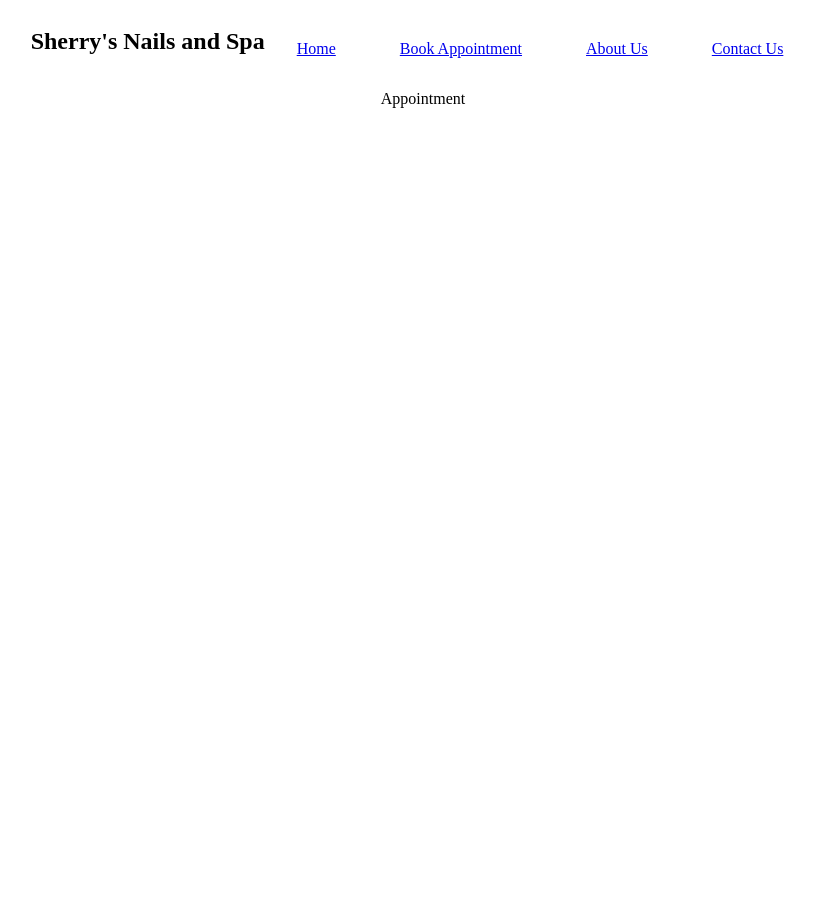
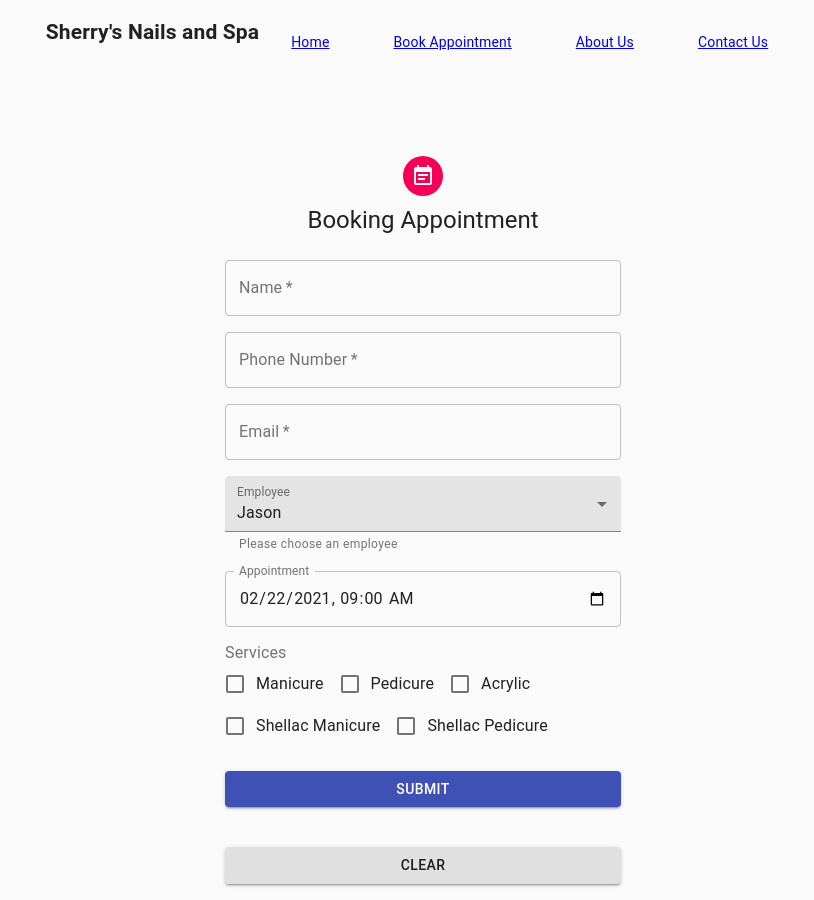
Before and after one commit to PRJ666-Team7/T7-Salon-Web-App-frontend, a React (Create React App) app: page /booking in a window 1280 px wide. Shown: the whole page, without its empty margins (217-1031 px from the left). Before the commit the page ends 800 px from the top, so only its background shows below. Built offline with nearby package versions, Linux system fonts and the light colour scheme.

Commit message:
Booking page

```diff
--- a/src/containers/Booking/Booking.js
+++ b/src/containers/Booking/Booking.js
@@ -1,13 +1,181 @@
-import React, { Component } from 'react'
+import React, { useEffect, useState } from 'react';
+import { MenuItem, Typography, Container, TextField, Checkbox, FormLabel, Button, CssBaseline, Avatar, Grid } from'@material-ui/core';
+import { FormGroup, FormControl, FormControlLabel } from '@material-ui/core';
+import EventNoteIcon from '@material-ui/icons/EventNote';
+import { makeStyles } from '@material-ui/core/styles';
 
-export class Appointment extends Component {
-    render() {
-        return (
-            <div>
-                Appointment
+
+const employees = [
+    {
+        value: 'jack',
+        label: 'Jack',
+    },
+    {
+        value: 'jason',
+        label: 'Jason',
+    },
+    {
+        value: 'jasper',
+        label: 'Jasper',
+    },
+    {
+        value: 'yifan',
+        label: 'Yifan',
+    },
+];
+
+const useStyles = makeStyles((theme) => ({
+    form: {
+        width: '100%',
+        marginTop: theme.spacing(3),
+            },
+      paper: {
+        marginTop: theme.spacing(8),
+        display: 'flex',
+        flexDirection: 'column',
+        alignItems: 'center',
+      },
+      avatar: {
+        margin: theme.spacing(1),
+        backgroundColor: theme.palette.secondary.main,
+      },
+      button: {
+        margin: theme.spacing(3, 0, 2),
+      },
+
+
+      }));
+
+
+
+function Appointment(){
+    const classes = useStyles();
+    const [employee, setEmployee] = useState('jason');
+    const [service, setService] = useState({
+        manicure: false,
+        pedicure: false,
+        acrylic: false,
+        shellacManicure: false,
+        shellacPedicure: false,
+    });
+
+    //const [employeeSelected, setEmployeeSelected] = useState(false);
+
+    const handleChangeService = (event) => {
+        //setEmployee(event.target.value);
+        setService({...service, [event.target.name]: event.target.checked });
+    };
+    const handleChangeEmployee = (event) => {
+        setEmployee(event.target.value);
+    };
+    const handleSubmit = (event) => {
+        event.preventDefault();
+
+    }
+    const handleClear = (event) => {
+        setService ({
+        manicure: false,
+        pedicure: false,
+        acrylic: false,
+        shellacManicure: false,
+        shellacPedicure: false, });
+        setEmployee ('jason');
+    }
+
+    return (
+        <Container component="main" maxWidth="xs">
+            <CssBaseline />
+            <div className={classes.paper}>
+                <Avatar className={classes.avatar}>
+                    <EventNoteIcon />
+                </Avatar>
+                <Typography component="h1" variant="h5">
+                Booking Appointment
+                </Typography>
+            <form className={classes.form} noValidate autoComplete="off" onSubmit={handleSubmit}>
+                <Grid container spacing={2}>
+                    <Grid item xs={12}>
+                    <TextField
+                    required
+                    fullWidth
+                    id="name"
+                    name="name"
+                    label="Name"
+                    variant="outlined"/>
+                    </Grid>
+                    <Grid item xs={12}>
+                    <TextField
+                    required
+                    fullWidth
+                    id="phoneNum"
+                    name="phoneNum"
+                    label="Phone Number"
+                    variant="outlined"/>
+                    </Grid>
+                    <Grid item xs={12}>
+                    <TextField
+                    required
+                    fullWidth
+                    id="email"
+                    label="Email"
+                    variant="outlined" />
+                     </Grid>
+                <Grid item xs={12}>
+                <TextField
+                id="employee"
+                fullWidth
+                select
+                label="Employee"
+                value={employee}
+                onChange={handleChangeEmployee}
+                helperText="Please choose an employee"
+                variant="filled">
+                {employees.map((option) => (
+                    <MenuItem key={option.value} value={option.value}>
+                    {option.label}
+                    </MenuItem>
+                 ))}
+                </TextField>
+                </Grid>
+                <Grid item xs={12}>
+                    <TextField
+                    fullWidth
+                    id="appointment"
+                    label="Appointment"
+                    type="datetime-local"
+                    defaultValue="2021-02-22T09:00"
+                    InputLabelProps={{shrink: true,}}
+                    variant="outlined"
+                    />
+                </Grid>
+                <Grid item xs={12}>
+                    <FormLabel>Services</FormLabel>
+                    <FormGroup row>
+                        <FormControlLabel
+                        control={<Checkbox checked={service.manicure} onChange={handleChangeService} name="manicure" />}
+                        label="Manicure"/>
+                        <FormControlLabel
+                        control={<Checkbox checked={service.pedicure} onChange={handleChangeService} name="pedicure" />}
+                        label="Pedicure"/>
+                        <FormControlLabel
+                        control={<Checkbox checked={service.acrylic} onChange={handleChangeService} name="acrylic" />}
+                        label="Acrylic"/>
+                        <FormControlLabel
+                        control={<Checkbox checked={service.shellacManicure} onChange={handleChangeService} name="shellacManicure" />}
+                        label="Shellac Manicure"/>
+                        <FormControlLabel
+                        control={<Checkbox checked={service.shellacPedicure} onChange={handleChangeService} name="shellacPedicure" />}
+                        label="Shellac Pedicure"/>
+                    </FormGroup>
+                </Grid>
+            </Grid>
+            <Button className={classes.button} type="submit" fullWidth variant="contained" color="primary">Submit</Button>
+            <Button className={classes.button} onClick={handleClear} type="reset" fullWidth variant="contained">Clear</Button>
+            </form>
             </div>
-        )
-    }
+            </Container>
+    )
 }
 
-export default Appointment
+
+export default Appointment;
```
